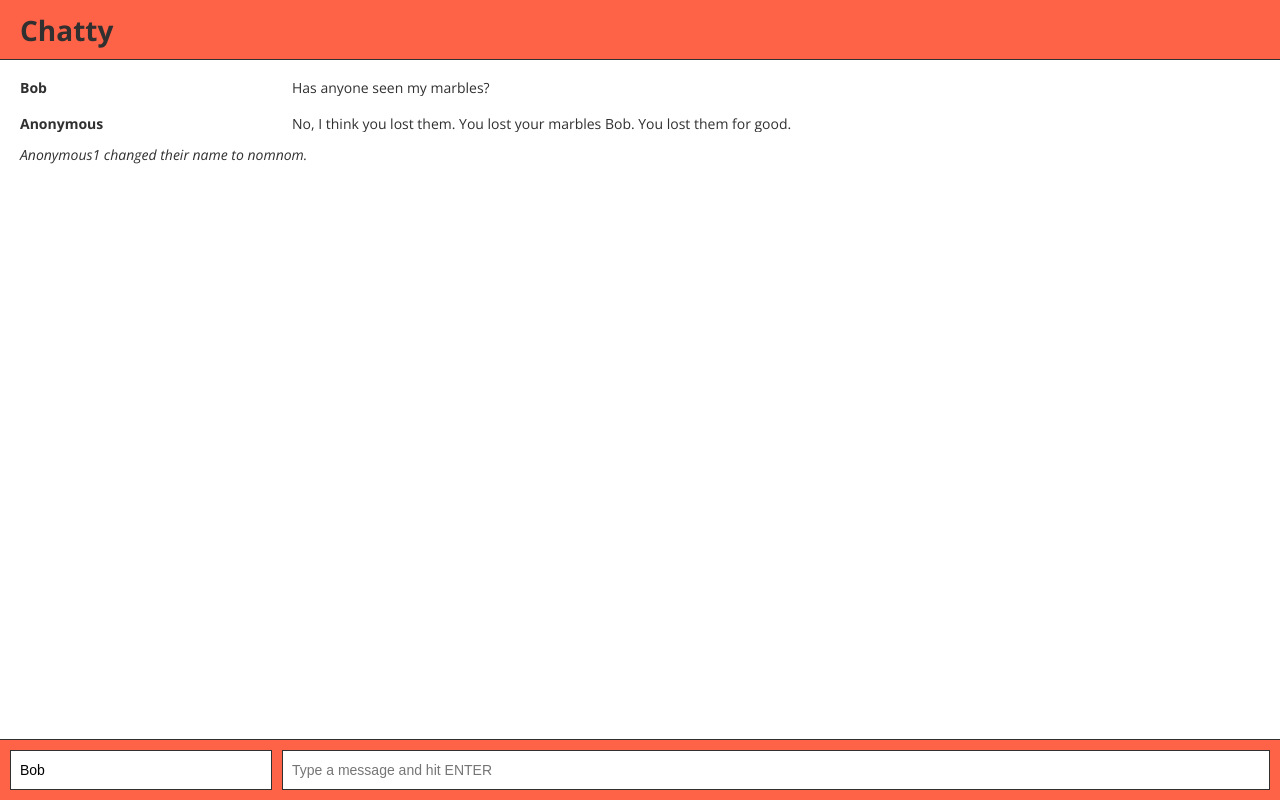
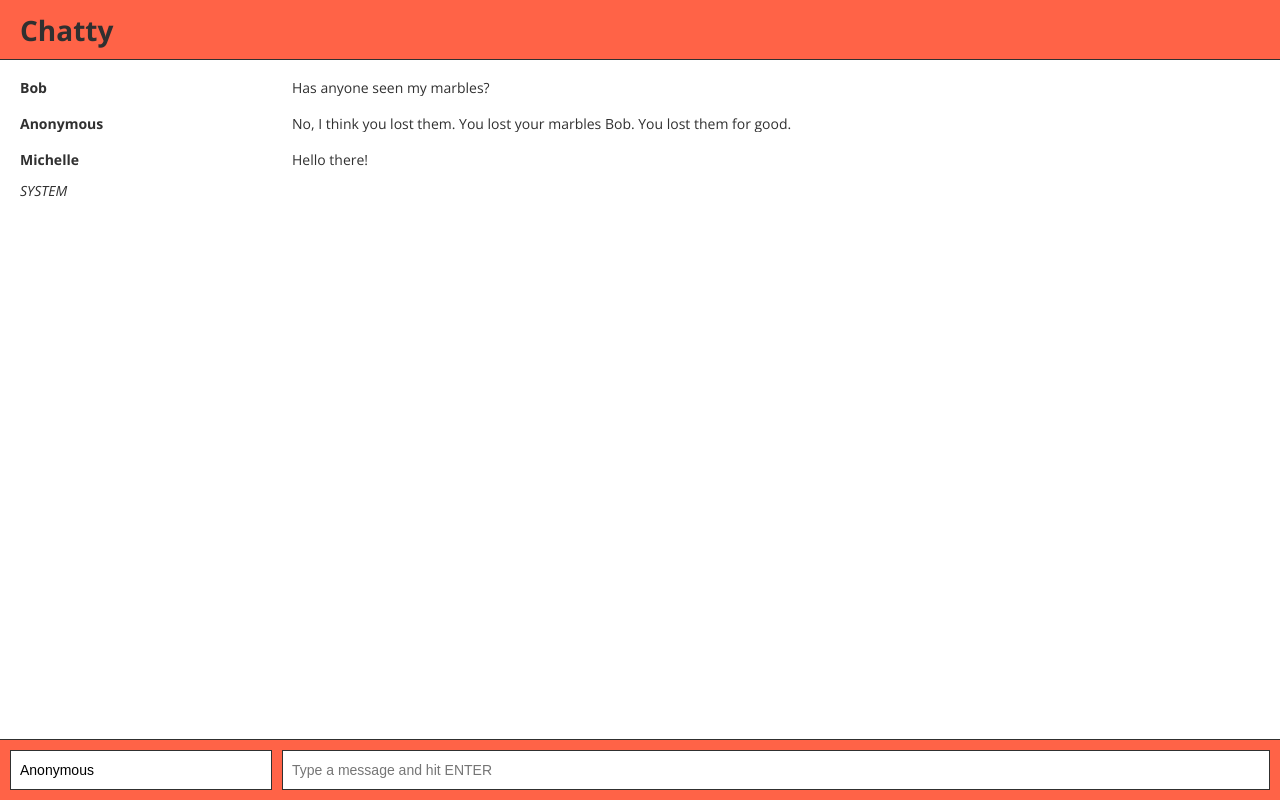
Before and after one commit to serhii12/Chatty-App, a React app: page / in a window 1280 px wide. Built offline with nearby package versions, Linux system fonts and the light colour scheme.

Commit message:
implemeted form controller for chatbar and created fucntions to update app js state

```diff
--- a/src/componets/App.js
+++ b/src/componets/App.js
@@ -1,6 +1,7 @@
 import React from 'react';
 import MessageList from './MessageList';
 import ChatBar from './ChatBar';
+import { generateRandomId } from '../helper';
 
 class App extends React.Component {
   constructor(params) {
@@ -8,18 +9,51 @@ class App extends React.Component {
     this.state = {
       messages: [
         {
+          id: generateRandomId(),
           username: 'Bob',
           content: 'Has anyone seen my marbles?',
         },
         {
+          id: generateRandomId(),
           username: 'Anonymous',
           content:
             'No, I think you lost them. You lost your marbles Bob. You lost them for good.',
         },
       ],
-      currentUser: { name: 'Bob' }, // optional. if currentUser is not defined, it means the user is Anonymous
+      currentUser: { name: 'Anonymous' },
     };
   }
+
+  componentDidMount() {
+    const { messages } = this.state;
+    setTimeout(() => {
+      const newMessage = {
+        id: generateRandomId(),
+        username: 'Michelle',
+        content: 'Hello there!',
+      };
+      const newMessages = [...messages, newMessage];
+      this.setState({ messages: newMessages });
+    }, 3000);
+  }
+
+  addMessage = msg => {
+    const {
+      messages,
+      currentUser: { name },
+    } = this.state;
+    const newMessage = {
+      id: generateRandomId(),
+      username: name,
+      content: msg,
+    };
+    const newMessages = [...messages, newMessage];
+    this.setState({ messages: newMessages });
+  };
+
+  setCurrentUser = user => {
+    this.setState({ currentUser: { name: user } });
+  };
 
   render() {
     const {
@@ -34,7 +68,11 @@ class App extends React.Component {
           </a>
         </nav>
         <MessageList messages={messages} />
-        <ChatBar currentUser={name} />
+        <ChatBar
+          currentUser={name}
+          addMessage={this.addMessage}
+          setCurrentUser={this.setCurrentUser}
+        />
       </div>
     );
   }
--- a/src/componets/ChatBar.js
+++ b/src/componets/ChatBar.js
@@ -1,6 +1,42 @@
 import React from 'react';
+import PropTypes from 'prop-types';
 
-class ChatBar extends React.Component {
+export default class ChatBar extends React.Component {
+  constructor(params) {
+    super(params);
+    this.state = {
+      message: '',
+      username: this.props.currentUser,
+    };
+  }
+
+  handleInputChange = event => {
+    const {
+      target: { name, value },
+    } = event;
+    const inputValue = name === 'username' ? value : value;
+    this.setState({
+      [name]: inputValue,
+    });
+    if (name === 'username' && value !== '') {
+      const { setCurrentUser } = this.props;
+      setCurrentUser(value);
+    }
+  };
+
+  handleKeyUp = event => {
+    const { addMessage } = this.props;
+    const {
+      keyCode,
+      target: { value },
+    } = event;
+    if (keyCode === 13) {
+      addMessage(value);
+      event.target.value = '';
+      return false;
+    }
+  };
+
   render() {
     const { currentUser } = this.props;
     return (
@@ -9,11 +45,14 @@ class ChatBar extends React.Component {
           className="chatbar-username"
           placeholder="Your Name (Optional)"
           defaultValue={currentUser}
+          onChange={this.handleInputChange}
           name="username"
         />
         <input
           className="chatbar-message"
           placeholder="Type a message and hit ENTER"
+          onChange={this.handleInputChange}
+          onKeyUp={this.handleKeyUp}
           name="message"
         />
       </footer>
@@ -21,4 +60,8 @@ class ChatBar extends React.Component {
   }
 }
 
-export default ChatBar;
+ChatBar.propTypes = {
+  currentUser: PropTypes.string.isRequired,
+  addMessage: PropTypes.func.isRequired,
+  setCurrentUser: PropTypes.func.isRequired,
+};
--- a/src/componets/MessageList.js
+++ b/src/componets/MessageList.js
@@ -1,4 +1,5 @@
 import React from 'react';
+import PropTypes from 'prop-types';
 import Message from './Message';
 
 class MessageList extends React.Component {
@@ -7,18 +8,21 @@ class MessageList extends React.Component {
     return (
       <main className="messages">
         {messages.map(msg => (
-          <Message
-            key={msg.username}
-            username={msg.username}
-            content={msg.content}
-          />
+          <Message key={msg.id} username={msg.username} content={msg.content} />
         ))}
-        <div className="message system">
-          Anonymous1 changed their name to nomnom.
-        </div>
+        <div className="message system">SYSTEM</div>
       </main>
     );
   }
 }
 
+MessageList.propTypes = {
+  messages: PropTypes.arrayOf(
+    PropTypes.shape({
+      id: PropTypes.string.isRequired,
+      username: PropTypes.string.isRequired,
+      content: PropTypes.string.isRequired,
+    }).isRequired
+  ).isRequired,
+};
 export default MessageList;
--- /dev/null
+++ b/src/helper.js
@@ -0,0 +1,12 @@
+export const generateRandomId = (alphabet => {
+  const alphabetLength = alphabet.length;
+  const randoIter = (key, n) => {
+    if (n === 0) {
+      return key;
+    }
+    const randoIndex = Math.floor(Math.random() * alphabetLength);
+    const randoLetter = alphabet[randoIndex];
+    return randoIter(key + randoLetter, n - 1);
+  };
+  return () => randoIter('', 10);
+})('0123456789abcdefghijklmnopqrstuvwxyzABCDEFGHIJKLMNOPQRSTUVWXYZ');
```
Also changed, not shown: src/componets/msg.json (deleted, +0 -35 lines), 1 other file (tests, documents, lock files or other folders).
